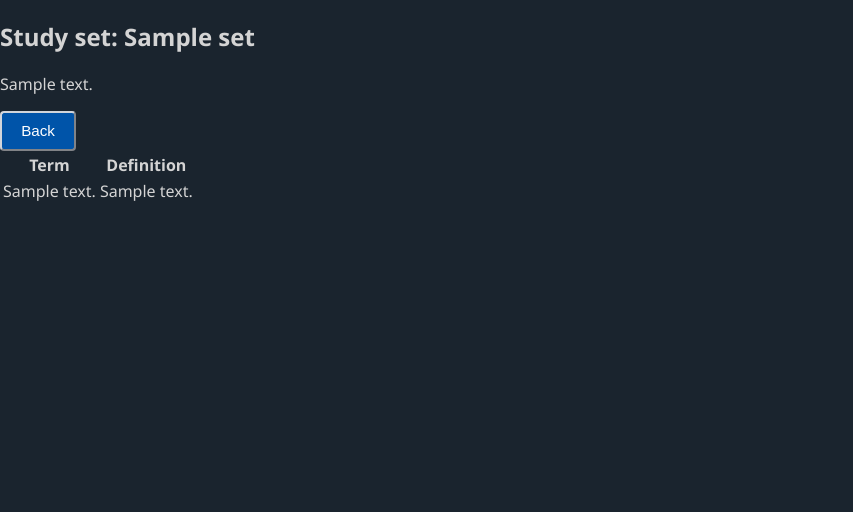
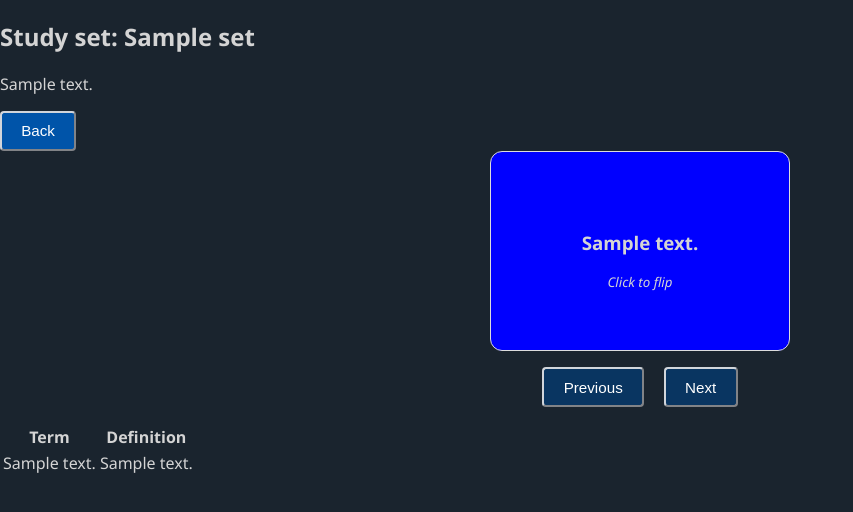
Before and after one commit to justinlindtx/flashcard-inator, a Flask app: page /study/1 in a window 1280 px wide. Shown: the top 512 px of the page, without its empty margins (0-853 px from the left). Run offline with Flask 3, Linux system fonts and the light colour scheme; the visitor is signed in with stand-in values (Sample User, id 1); tables that the repository leaves empty hold one stand-in row (values such as "Sample post").

Commit message:
Flashcard display with flipping animation

```diff
--- /dev/null
+++ b/static/flip_card.js
@@ -0,0 +1,35 @@
+// Cycle through cards in the set
+let index = 0;
+const containers = document.querySelectorAll('.card-container');
+function showCard(n){
+	if(n < 0 || n >= containers.length) return;
+	containers[index].classList.remove('active');
+	containers[index].querySelector('.card').classList.remove('is-flipped');
+	index = n;
+	containers[index].classList.add('active');
+}
+const prev = document.getElementById('btn-prev');
+const next = document.getElementById('btn-next');
+prev.addEventListener('click', () => {showCard(index - 1)});
+next.addEventListener('click', () => {showCard(index + 1)});
+
+// Flip on click
+containers.forEach(container => {
+	const card = container.querySelector('.card');
+	container.addEventListener('click', () =>{
+		card.classList.toggle('is-flipped');
+	});
+});
+// Keyboard shortcuts
+document.addEventListener('keydown', (e) => {
+	if(e.code === 'Space'){
+		e.preventDefault(); // prevent scrolling
+		containers[index].querySelector('.card').classList.toggle('is-flipped');
+	}
+	else if(e.code == 'ArrowRight'){
+		showCard(index + 1);
+	}
+	else if(e.code == 'ArrowLeft'){
+		showCard(index - 1);
+	}
+});
--- a/static/style.css
+++ b/static/style.css
@@ -136,3 +136,65 @@ button:active {
 .link:hover {
 	text-decoration: underline;
 }
+
+/* Flashcard flipping */
+.card-deck {
+	position: relative;
+	width: 100%;
+	max-width: 300px;
+	height: 200px;
+	margin: 0 auto;
+}
+
+.card-container {
+	display: none;
+	width: 100%;
+	height: 100%;
+	perspective: 1000px;
+}
+
+.card-container.active {
+	display: block;
+}
+
+.card {
+	width: 100%;
+	height: 100%;
+	position: relative;
+	transition: transform 0.3s linear;
+	transform-style: preserve-3d;
+	cursor: pointer;
+}
+
+.card.is-flipped {
+	transform: rotateY(180deg);
+}
+
+.card-face {
+	position: absolute;
+	top: 0;
+	left: 0;
+	width: 100%;
+	height: 100%;
+	backface-visibility: hidden;
+	box-sizing: border-box;
+	display: flex;
+	flex-direction: column;
+	align-items: center;
+	justify-content: center;
+	border-radius: 12px;
+	border: 1px solid #ddd;
+	background-color: blue;
+	text-align: center;
+}
+
+.card-back {
+	transform: rotateY(180deg);
+}
+
+.navigation {
+	display: flex;
+	justify-content: center;
+	gap: 20px;
+	padding: 1rem;
+}
--- a/templates/study.html
+++ b/templates/study.html
@@ -10,6 +10,25 @@
 <form action="/app" method="GET">
 	<button type="submit">Back</button>
 </form>
+<div class="card-deck">
+	{% for card in set.cards %}
+	<div class="card-container {% if loop.first %}active{% endif %}">
+		<div class="card" id="card">
+			<div class="card-face card-front">
+				<h3>{{card.front_text}}</h3>
+				<small style="font-style: italic">Click to flip</small>
+			</div>
+			<div class="card-face card-back">
+				<h3>{{card.back_text}}</h3>
+			</div>
+		</div>
+	</div>
+	{% endfor %}
+</div>
+<div class="navigation">
+	<button class="btn-secondary" id="btn-prev">Previous</button>
+	<button class="btn-secondary" id="btn-next">Next</button>
+</div>
 <table>
 	<tr>
 		<th>Term</th>
@@ -22,4 +41,5 @@
 	</tr>
 	{% endfor %}
 </table>
+<script src="{{url_for("static", filename="flip_card.js")}}"></script>
 {% endblock %}
```
